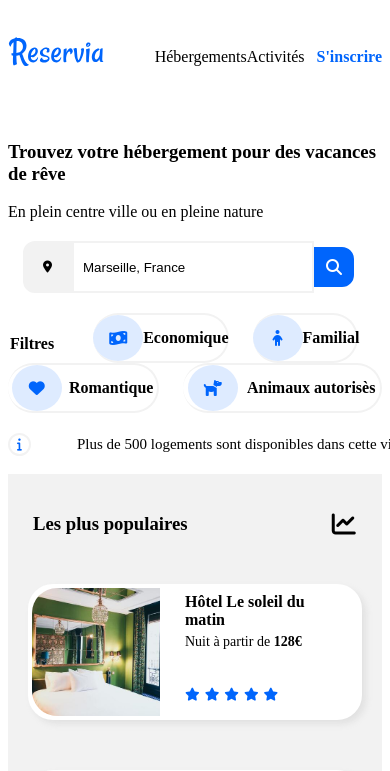
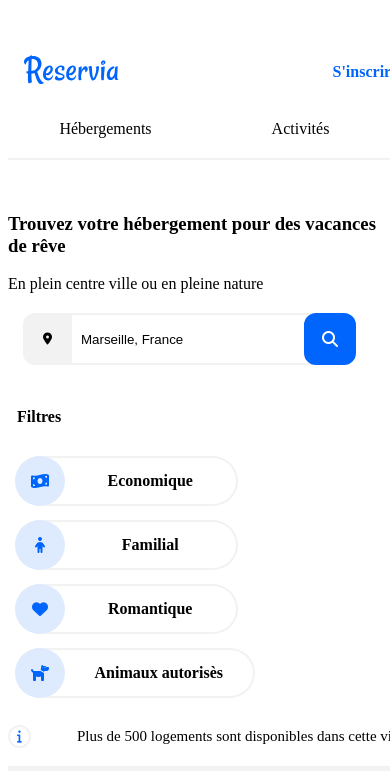
Before and after one commit to obcr/Bianciotto_02_19032021.github.io, a plain HTML site: page index.html in a window 390 px wide. Shown: the top 771 px of the page. Drawn offline with Linux system fonts and the light colour scheme.

Commit message:
media querie header et filtre et barre de recherche

```diff
--- a/style.css
+++ b/style.css
@@ -342,7 +342,10 @@ li:focus
 
 input
 {
-    border: 2px solid #F2F2F2;
+    border-top: 2px solid #F2F2F2;
+    border-bottom: 2px solid #F2F2F2;
+    border-left: none;
+    border-right: none;
     width: 242px;
     height: 52px;
     padding-left: 9px;
@@ -370,17 +373,17 @@ input
     border-color: #DEEBFF;
 }
 
-#information
+#sectionfiltre
 {
+	width: 65%;
+	display: flex;
+    align-items: center;
+	justify-content: space-between;
     padding-top: 20px;
 }
 
-#sectionfiltre
+#information
 {
-	width: 940px;
-	display: flex;
-    align-items: center;
-	justify-content: space-between;
     padding-top: 20px;
 }
 
@@ -748,7 +751,8 @@ aside
     font-family: 'Raleway-Regular';
 }
 
-#activities {
+#activities
+{
     display: flex;
     flex-direction: column;
     justify-content: space-between;
@@ -841,6 +845,7 @@ padding-left: 50px;
     flex-direction: column;
     padding:30px 30px 30px 0px;
     width: 50%;
+    line-height: 2;
 }
 
 .footer a
@@ -867,7 +872,7 @@ padding-left: 50px;
 
 /* Media Queries */
 
-@media all and (min-width: 280px) and (max-width: 1024px)
+@media all and (min-width: 335px) and (max-width: 500px)
 {
     #bloc_page
     {
@@ -875,25 +880,96 @@ padding-left: 50px;
         margin: auto;
     }
 
+    body
+    {
+        width: 100%;
+        padding-top: 15px;
+        overflow-x: hidden;
+    }
+
 /* ---------------------------------------------------------- Header ------------ */
+
+    header
+    {
+    width: auto;
+    display: flex;
+    justify-content: space-between;
+    align-items: center;
+    margin: 0;
+    width: 100%;
+    }
 
     .logo
     {
-        justify-content: flex-start;
+    display: flex;
+    align-items: flex-end;
     }
-    #menu nav ul
+
+    h1
     {
-    padding: 0%;
+    margin: 0;
+    width: 50%;
+    position: absolute;
+    padding-left: 15px;
     }
-    #navbar nav ul li
+
+    #menu, #navbar
     {
-        padding: 0%;
+    width: 100%;
+    }
+
+    #menu
+    {
+        display: flex;
+        justify-content: flex-end;
+        flex-flow: row wrap;
+    }
+
+    nav ul
+    {
+    padding: 0;
+    border-bottom: 2px solid #F2F2F2;
+    width: 100%;
+    }
+
+    nav
+    {
+    display: flex;
+    justify-content: space-around;
+    align-items: center;
+    width: 100%;
+    }
+
+    li
+    {
+    text-align: center;
+    flex-basis: 50%;
+    }
+
+    li:hover
+    {
+    border-bottom: 3px solid #0065FC;
+    border-top: none;
+    }
+
+    li:focus
+    {
+    border-bottom: 3px solid #0065FC;
+    border-top: none;
+    }
+
+    .inscrire
+    {
+       order: -2;
+       display: flex;
+       padding-top: 40px;
     }
 
 /* ---------------------------------------------------------- Search ------------ */
 
     #search
     {
+        width: auto;
         padding-left: 15px;
         margin: 0;
     }
@@ -903,12 +979,24 @@ padding-left: 50px;
         display: none;
     }
 
+    input
+    {
+    border-top: 2px solid #F2F2F2;
+    border-bottom: 2px solid #F2F2F2;
+    border-left: none;
+    border-right: none;
+    min-width: 229px;
+    height: 52px;
+    padding-left: 9px;
+    }
+
     .search
     {
+        float: right;
+        margin-left: -10px;
         background: #0065FC;
-        border: 12px solid #0065FC;
-        border-top-right-radius: 12px;
-        border-bottom-right-radius: 12px;
+        border: 18px solid #0065FC;
+        border-radius: 12px;
         display: flex;
     }
 
@@ -921,17 +1009,19 @@ padding-left: 50px;
 
 #sectionfiltre
     {
-    display: flexbox;
-    width: auto;
+	width: 65%;
+	display: flex;
+    flex-direction: column;
+    justify-content: flex-end;
     flex-flow: row wrap;
+    align-items: center;
+	justify-content: space-between;
+    padding-top: 20px;
     }
 
 .filtre
     {
-        flex-flow: row wrap;
-        flex-direction: column;
-
-
+    margin: 7px;
     }
 
 /* ---------------------------------------------------------- Heberg ------------ */
@@ -1050,16 +1140,21 @@ padding-left: 50px;
     {
         background: #F2F2F2;
         margin-top: 40px;
+        padding-bottom: 40px;
         width: auto;
     }
 
     .bloc_footer
     {
-        width: auto;
-        flex-wrap: wrap;
         flex-direction: column;
-        justify-content: space-around;
-        padding-bottom: 20px;
+        margin-left: 15px;
+        margin-right: 0px;
+        margin-top: 0px;
+        margin-bottom: 0px;
     }
-
+    .footer{
+        padding: 0%;
+        inline-size: auto;
+        line-height: 2;
     }
+}
```
Also changed, not shown: index.html (+1 -2 lines). Lines whose indentation alone changed are shown as unchanged.
